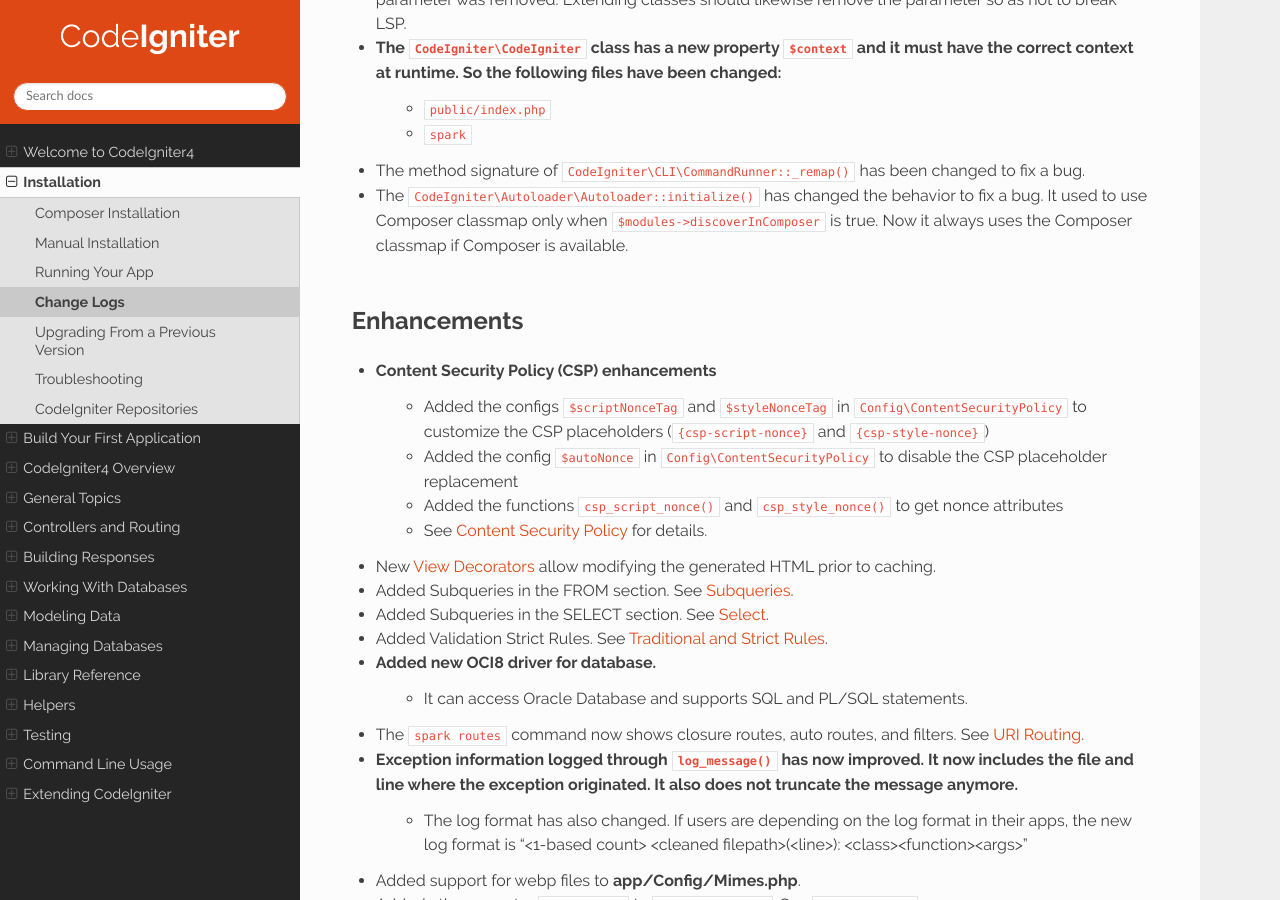
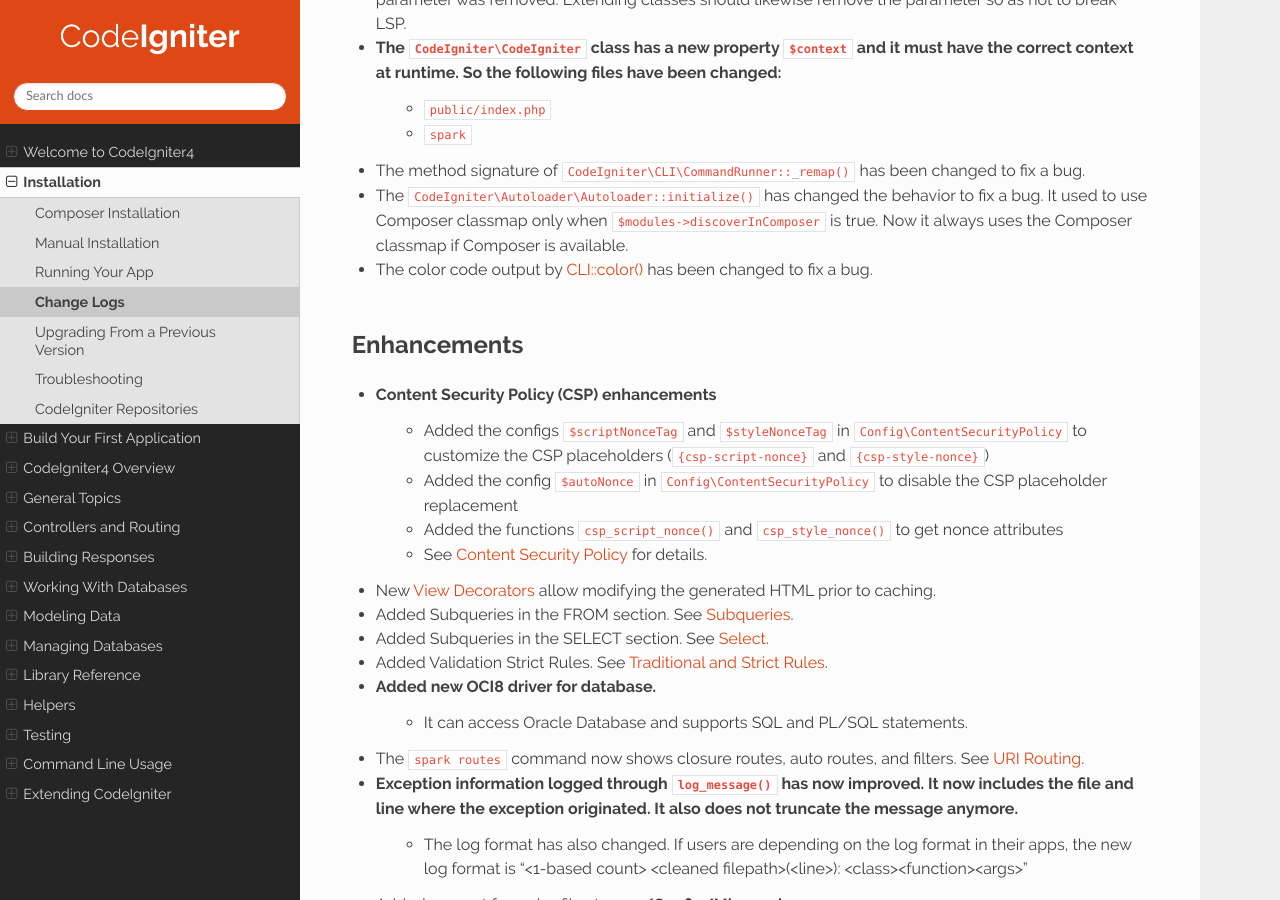
Before and after one commit to NEKOGET/ci4_user_guide_src, a Sphinx documentation site: the page built from source/changelogs/v4.2.0.rst, in a window 1280 px wide and 900 px high, scrolled down 510 px. Built offline with Sphinx 7.4.7 and the Read the Docs theme 2.0.0, drawn with Linux system fonts in a browser that asks for light colours; cross-references to code outside the pages are shown as plain code.

Commit message:
docs: add changelog

```diff
--- a/source/changelogs/v4.2.0.rst
+++ b/source/changelogs/v4.2.0.rst
@@ -18,6 +18,7 @@ BREAKING
     - ``spark``
 - The method signature of ``CodeIgniter\CLI\CommandRunner::_remap()`` has been changed to fix a bug.
 - The ``CodeIgniter\Autoloader\Autoloader::initialize()`` has changed the behavior to fix a bug. It used to use Composer classmap only when ``$modules->discoverInComposer`` is true. Now it always uses the Composer classmap if Composer is available.
+- The color code output by :ref:`CLI::color() <cli-library-color>` has been changed to fix a bug.
 
 Enhancements
 ************
--- a/source/cli/cli_library.rst
+++ b/source/cli/cli_library.rst
@@ -128,6 +128,8 @@ print "Done" on the same line:
 
 .. literalinclude:: cli_library/012.php
 
+.. _cli-library-color:
+
 color()
 =======
 
```
